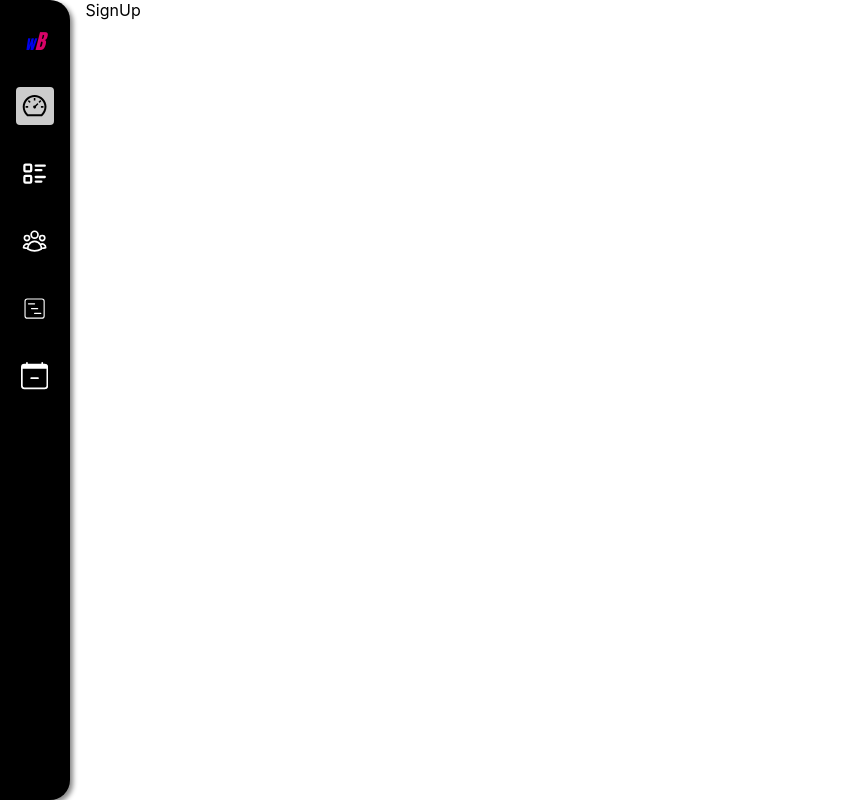
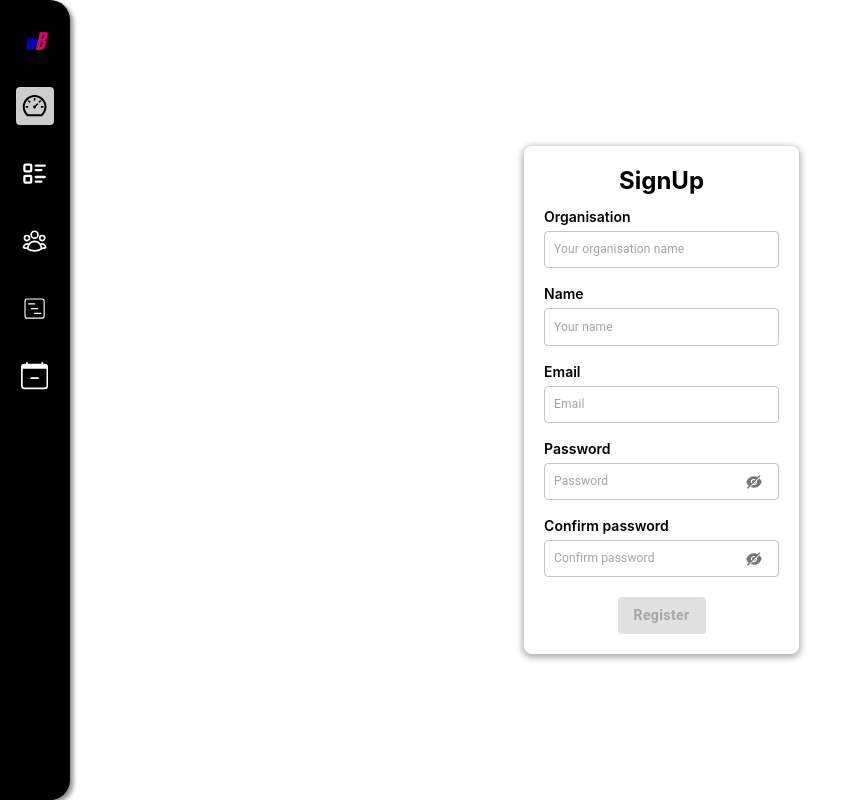
Before and after one commit to sachinelavarasan/watch-book, a React (Create React App) app: page /dashboard in a window 1280 px wide. Shown: the whole page, without its empty margins (0-851 px from the left). Built offline with nearby package versions, Linux system fonts and the light colour scheme.

Commit message:
register page

```diff
--- /dev/null
+++ b/src/common/TextInput/index.tsx
@@ -0,0 +1,63 @@
+/* eslint-disable react/prop-types */
+import React, { useState } from 'react';
+import { IconButton, InputAdornment, OutlinedInput, OutlinedInputProps } from '@mui/material';
+import { AiFillEyeInvisible, AiFillEye } from 'react-icons/ai';
+
+interface InputProps {
+  id: string;
+  label: string;
+  error: boolean;
+  errorMessage: string | undefined;
+  isPassword?: boolean;
+}
+
+export const TextInput = ({
+  id,
+  label,
+  error,
+  isPassword = false,
+  errorMessage,
+  ...props
+}: InputProps & OutlinedInputProps) => {
+  const [showPassword, setShowPassword] = useState(false);
+
+  const handleClickShowPassword = () => setShowPassword((show) => !show);
+
+  return (
+    <div className="flex flex-col relative">
+      <label
+        htmlFor="outlined-adornment-password"
+        className="self-start mb-1 font-semibold text-sm ">
+        {label}
+      </label>
+
+      <OutlinedInput
+        {...props}
+        id={id}
+        fullWidth
+        type={!showPassword && isPassword ? 'password' : 'text'}
+        error={error}
+        inputProps={{
+          style: { padding: '10px', fontSize: '12px' },
+        }}
+        endAdornment={
+          isPassword ? (
+            <InputAdornment position="end">
+              <IconButton
+                size="small"
+                aria-label="toggle password visibility"
+                onClick={handleClickShowPassword}
+                edge="end">
+                {!showPassword ? <AiFillEyeInvisible /> : <AiFillEye />}
+              </IconButton>
+            </InputAdornment>
+          ) : null
+        }
+      />
+
+      {error ? (
+        <p className="m-0 text-red-700 text-[10px] absolute -bottom-3 ">{errorMessage}</p>
+      ) : null}
+    </div>
+  );
+};
--- a/src/pages/Login/index.tsx
+++ b/src/pages/Login/index.tsx
@@ -1,19 +1,16 @@
 import React from 'react';
 import { useForm, Controller } from 'react-hook-form';
 import { yupResolver } from '@hookform/resolvers/yup';
-import { IconButton, InputAdornment, TextField, OutlinedInput } from '@mui/material';
 import LoadingButton from '@mui/lab/LoadingButton';
+
 import { loginSchema } from '../../utils/validation';
-import { AiFillEyeInvisible, AiFillEye } from 'react-icons/ai';
+import { TextInput } from '../../common/TextInput';
 
 function Login() {
-  const [showPassword, setShowPassword] = React.useState(false);
   const {
-    // register,
     handleSubmit,
-    // watch,
     control,
-    formState: { errors },
+    formState: { errors, isValid },
   } = useForm({
     resolver: yupResolver(loginSchema),
     defaultValues: {
@@ -24,79 +21,50 @@ function Login() {
   const onSubmit = (e: any) => {
     console.log(e);
   };
-  const handleClickShowPassword = () => setShowPassword((show) => !show);
+
   return (
     <div className="flex items-center justify-center h-screen">
       <div className="flex flex-col p-5 rounded-lg shadow-[0px_2px_6px_2px_rgba(0,0,0,0.3)]">
         <h2 className="m-0 pb-3 self-center">Login</h2>
-        <div className="flex flex-col relative">
-          <label
-            htmlFor="outlined-adornment-email"
-            className="self-start mb-1 font-semibold text-sm">
-            Email
-          </label>
+        <div>
           <Controller
             control={control}
             render={({ field }) => (
-              <TextField
+              <TextInput
                 {...field}
+                label="Email"
+                id="outlined-adornment-email"
+                errorMessage={errors.email?.message}
                 error={!!errors.email}
-                id="outlined-adornment-email"
-                inputProps={{
-                  style: { padding: '10px', fontSize: '12px' },
-                }}
-                placeholder="Email Address"
+                placeholder="Email"
               />
             )}
             name="email"
           />
-          {errors.email ? (
-            <p className="m-0 text-red-700 text-[10px] absolute -bottom-3">
-              {errors.email?.message}
-            </p>
-          ) : null}
         </div>
-        <div className="flex flex-col relative mt-4">
-          <label
-            htmlFor="outlined-adornment-password"
-            className="self-start mb-1 font-semibold text-sm ">
-            Password
-          </label>
+        <div className="mt-4">
           <Controller
             control={control}
             render={({ field }) => (
-              <OutlinedInput
+              <TextInput
                 {...field}
+                label="Password"
                 id="outlined-adornment-password"
-                type={showPassword ? 'text' : 'password'}
+                errorMessage={errors.password?.message}
                 error={!!errors.password}
-                inputProps={{
-                  style: { padding: '10px', fontSize: '12px' },
-                }}
-                endAdornment={
-                  <InputAdornment position="end">
-                    <IconButton
-                      size="small"
-                      aria-label="toggle password visibility"
-                      onClick={handleClickShowPassword}
-                      edge="end">
-                      {!showPassword ? <AiFillEyeInvisible /> : <AiFillEye />}
-                    </IconButton>
-                  </InputAdornment>
-                }
                 placeholder="Password"
+                isPassword
               />
             )}
             name="password"
           />
-          {errors.password ? (
-            <p className="m-0 text-red-700 text-[10px] absolute -bottom-3 ">
-              {errors.password?.message}
-            </p>
-          ) : null}
         </div>
         <div className="mt-5 flex justify-center">
-          <LoadingButton loading={false} variant="contained" onClick={handleSubmit(onSubmit)}>
+          <LoadingButton
+            loading={false}
+            variant="contained"
+            onClick={handleSubmit(onSubmit)}
+            disabled={!isValid}>
             <p className="m-0 capitalize font-semibold">Login</p>
           </LoadingButton>
         </div>
--- a/src/pages/SignUp/index.tsx
+++ b/src/pages/SignUp/index.tsx
@@ -1,7 +1,128 @@
 import React from 'react';
+import { useForm, Controller } from 'react-hook-form';
+import { yupResolver } from '@hookform/resolvers/yup';
+import LoadingButton from '@mui/lab/LoadingButton';
+
+import { signUpSchema } from '../../utils/validation';
+import { TextInput } from '../../common/TextInput';
 
 function SignUp() {
-  return <div>SignUp</div>;
+  const {
+    handleSubmit,
+    control,
+    formState: { errors, isValid },
+  } = useForm({
+    resolver: yupResolver(signUpSchema),
+    defaultValues: {
+      organisation: '',
+      fullname: '',
+      email: '',
+      password: '',
+      cpassword: '',
+    },
+  });
+  const onSubmit = (e: any) => {
+    console.log(e);
+  };
+
+  return (
+    <div className="flex items-center justify-center h-screen">
+      <div className="flex flex-col p-5 rounded-lg shadow-[0px_2px_6px_2px_rgba(0,0,0,0.3)]">
+        <h2 className="m-0 pb-3 self-center">SignUp</h2>
+        <div>
+          <Controller
+            control={control}
+            render={({ field }) => (
+              <TextInput
+                {...field}
+                label="Organisation"
+                id="outlined-adornment-fullname"
+                errorMessage={errors.organisation?.message}
+                error={!!errors.organisation}
+                placeholder="Your organisation name"
+              />
+            )}
+            name="organisation"
+          />
+        </div>
+        <div className="mt-4">
+          <Controller
+            control={control}
+            render={({ field }) => (
+              <TextInput
+                {...field}
+                label="Name"
+                id="outlined-adornment-fullname"
+                errorMessage={errors.fullname?.message}
+                error={!!errors.fullname}
+                placeholder="Your name"
+              />
+            )}
+            name="fullname"
+          />
+        </div>
+        <div className="mt-4">
+          <Controller
+            control={control}
+            render={({ field }) => (
+              <TextInput
+                {...field}
+                label="Email"
+                id="outlined-adornment-email"
+                errorMessage={errors.email?.message}
+                error={!!errors.email}
+                placeholder="Email"
+              />
+            )}
+            name="email"
+          />
+        </div>
+        <div className="mt-4">
+          <Controller
+            control={control}
+            render={({ field }) => (
+              <TextInput
+                {...field}
+                label="Password"
+                id="outlined-adornment-password"
+                errorMessage={errors.password?.message}
+                error={!!errors.password}
+                placeholder="Password"
+                isPassword
+              />
+            )}
+            name="password"
+          />
+        </div>
+        <div className="mt-4">
+          <Controller
+            control={control}
+            render={({ field }) => (
+              <TextInput
+                {...field}
+                label="Confirm password"
+                id="outlined-adornment-cpassword"
+                errorMessage={errors.cpassword?.message}
+                error={!!errors.cpassword}
+                placeholder="Confirm password"
+                isPassword
+              />
+            )}
+            name="cpassword"
+          />
+        </div>
+        <div className="mt-5 flex justify-center">
+          <LoadingButton
+            loading={false}
+            variant="contained"
+            onClick={handleSubmit(onSubmit)}
+            disabled={!isValid}>
+            <p className="m-0 capitalize font-semibold">Register</p>
+          </LoadingButton>
+        </div>
+      </div>
+    </div>
+  );
 }
 
 export default SignUp;
--- a/src/utils/validation.ts
+++ b/src/utils/validation.ts
@@ -4,3 +4,14 @@ export const loginSchema = yup.object({
   email: yup.string().email().required(),
   password: yup.string().required(),
 });
+
+export const signUpSchema = yup.object({
+  email: yup.string().email().required(),
+  password: yup.string().required().min(6),
+  cpassword: yup
+    .string()
+    // .required('confirm password is required')
+    .oneOf([yup.ref('password'), null], 'Passwords must match'),
+  organisation: yup.string().required(),
+  fullname: yup.string().required(),
+});
```
